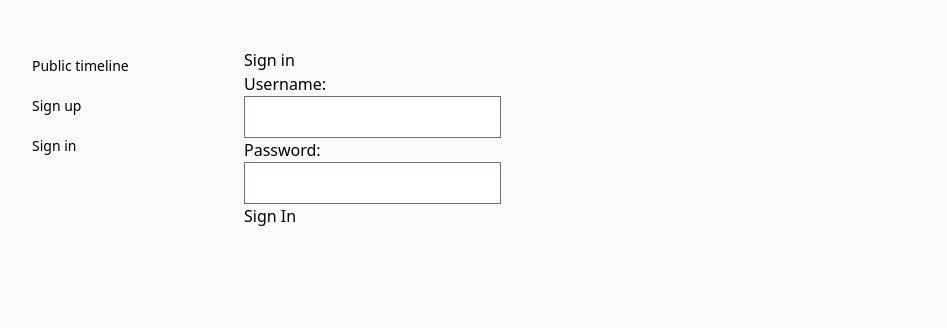
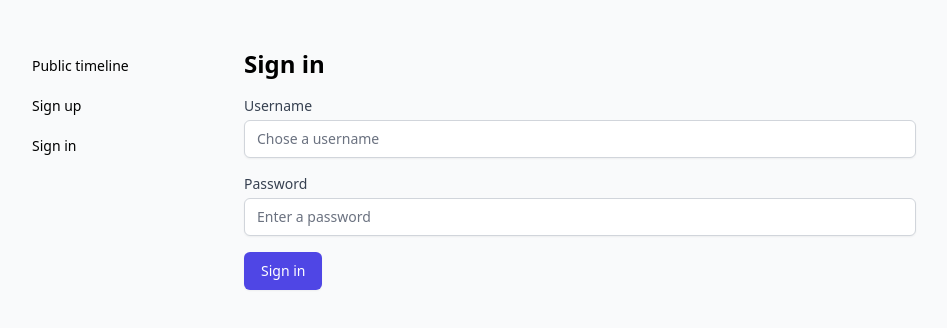
Before and after one commit to aske-w/itu-minitwit, a React (Create React App) app in the folder client/: page /signin in a window 1280 px wide. Shown: the top 328 px of the page, without its empty margins (172-1119 px from the left). Built offline with nearby package versions, Linux system fonts and the light colour scheme.

Commit message:
Added error handling to sign in page and updated ui

```diff
--- a/client/src/pages/Signin.jsx
+++ b/client/src/pages/Signin.jsx
@@ -9,6 +9,8 @@ const Signin = () => {
         username: "",
         password: "",
     })
+
+	const [errors, setErrors] = useState([])
 
 	const navigate = useNavigate()
 	const dispatch = useDispatch()
@@ -24,24 +26,66 @@ const Signin = () => {
 			dispatch(login(response.data))
 
 			navigate("/")
-        })
+        }).catch(error => {
+			if ([400, 422].includes(error.response.status)) {
+				setErrors(error.response.data.errors)
+			}
+		})
     }
 
   	return (
 		<div>
-			<h2>Sign in</h2>
-			<form onSubmit={handleSubmit}>
-				<dl>
-					<dt>Username:</dt>
-					<dd><input type="text" name="username" onChange={handleChange}/></dd>
+			<h2 className="text-2xl font-semibold mb-4">Sign in</h2>
 
-					<dt>Password:</dt>
-					<dd><input type="password" name="password" onChange={handleChange}/></dd>
-				</dl>
+			{ errors.length > 0 &&
+                <ul className="bg-red-100 px-3 py-2 my-4 rounded text-red-400 text-sm">
+                    { errors.map((error) => <li key={error}>{error}</li>) }
+                </ul>
+            }
 
-				<div className="actions">
-					<input type="submit" value="Sign In"/>
-				</div>
+			<form className="mt-4" onSubmit={handleSubmit}>
+			<div className="space-y-4">
+                    <div>
+                        <label htmlFor="username" className="block text-sm font-medium text-gray-700">
+                            Username
+                        </label>
+                        <div className="mt-1">
+                            <input
+                                type="text"
+                                name="username"
+                                id="username"
+                                className="shadow-sm focus:ring-indigo-500 focus:border-indigo-500 block w-full sm:text-sm border-gray-300 rounded-md"
+                                placeholder="Chose a username"
+                                onChange={handleChange}
+                                autoComplete="off"
+                            />
+                        </div>
+                    </div>
+
+                    <div>
+                        <label htmlFor="password" className="block text-sm font-medium text-gray-700">
+                            Password
+                        </label>
+                        <div className="mt-1">
+                            <input
+                                type="password"
+                                name="password"
+                                id="password"
+                                className="shadow-sm focus:ring-indigo-500 focus:border-indigo-500 block w-full sm:text-sm border-gray-300 rounded-md"
+                                placeholder="Enter a password"
+                                onChange={handleChange}
+                                autoComplete="off"
+                            />
+                        </div>
+                    </div>
+                </div>
+
+				<button
+                    type="submit"
+                    className="mt-4 inline-flex items-center px-4 py-2 border border-transparent text-sm font-medium rounded-md shadow-sm text-white bg-indigo-600 hover:bg-indigo-700 focus:outline-none focus:ring-2 focus:ring-offset-2 focus:ring-indigo-500"
+                >
+                    Sign in
+                </button>
 			</form>
 		</div>
   	)
```
